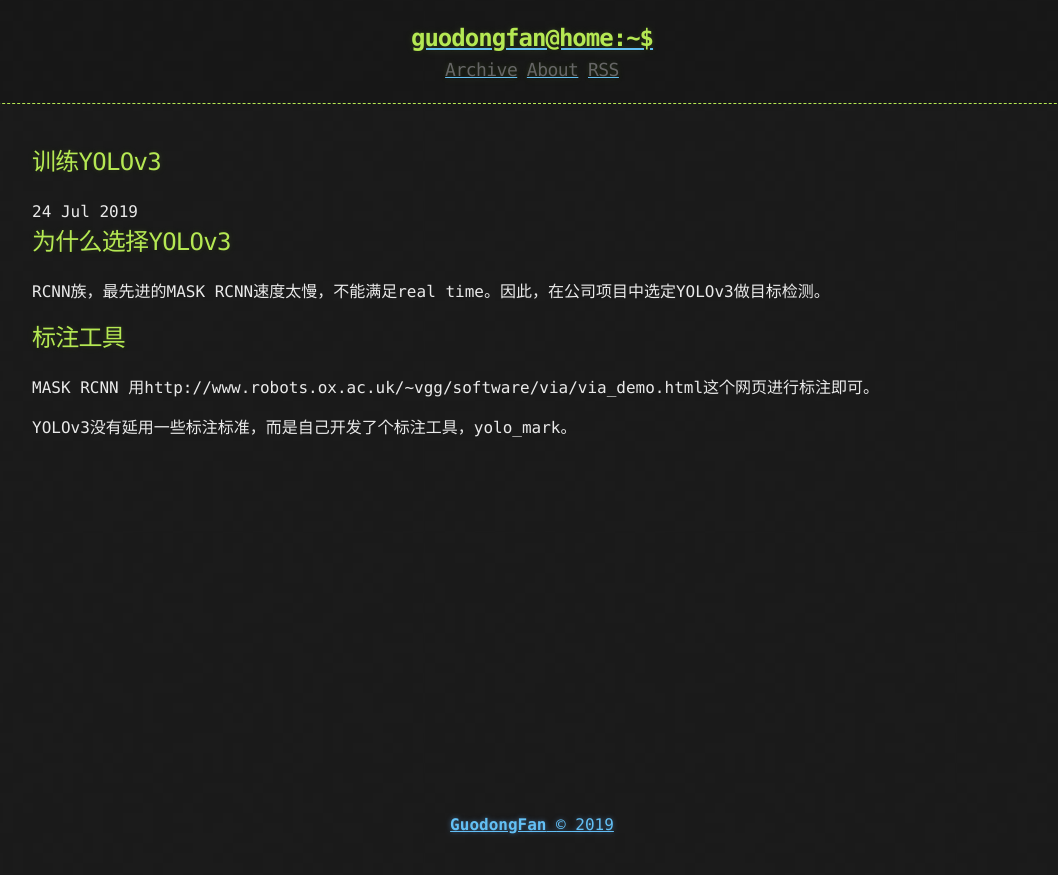
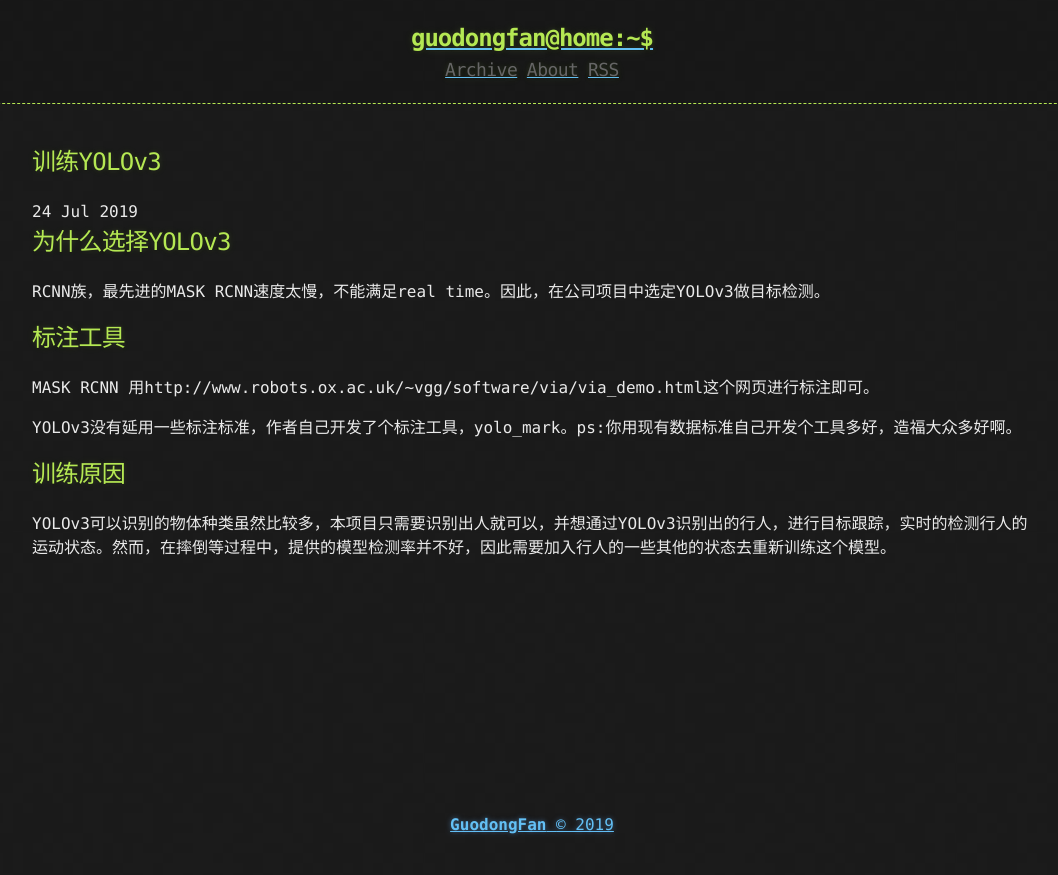
Before and after one commit to GuodongFan/GuodongFan.github.io, a Jekyll site: the page built from _posts/2019-07-24-train-yolov3.md, in a window 1280 px wide. Shown: the top 875 px of the page, without its empty margins (108-1166 px from the left). Built offline with Jekyll 4.4.1, drawn with Linux system fonts in a browser that asks for light colours.

Commit message:
Update 2019-07-24-train-yolov3.md

```diff
--- a/_posts/2019-07-24-train-yolov3.md
+++ b/_posts/2019-07-24-train-yolov3.md
@@ -10,4 +10,8 @@ RCNN族，最先进的MASK RCNN速度太慢，不能满足real time。因此，
 
 MASK RCNN 用http://www.robots.ox.ac.uk/~vgg/software/via/via_demo.html这个网页进行标注即可。
 
-YOLOv3没有延用一些标注标准，而是自己开发了个标注工具，yolo_mark。
+YOLOv3没有延用一些标注标准，作者自己开发了个标注工具，yolo_mark。ps:你用现有数据标准自己开发个工具多好，造福大众多好啊。
+
+## 训练原因
+
+YOLOv3可以识别的物体种类虽然比较多，本项目只需要识别出人就可以，并想通过YOLOv3识别出的行人，进行目标跟踪，实时的检测行人的运动状态。然而，在摔倒等过程中，提供的模型检测率并不好，因此需要加入行人的一些其他的状态去重新训练这个模型。
```
